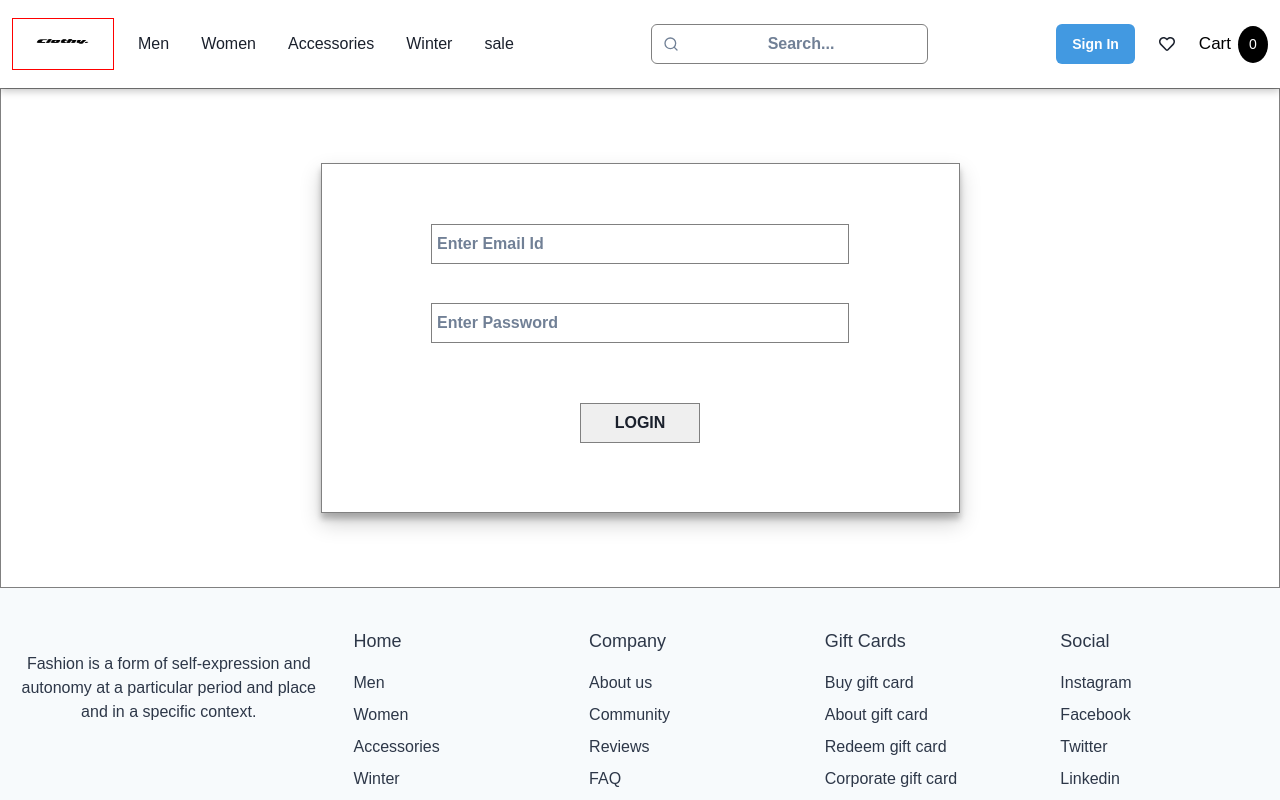
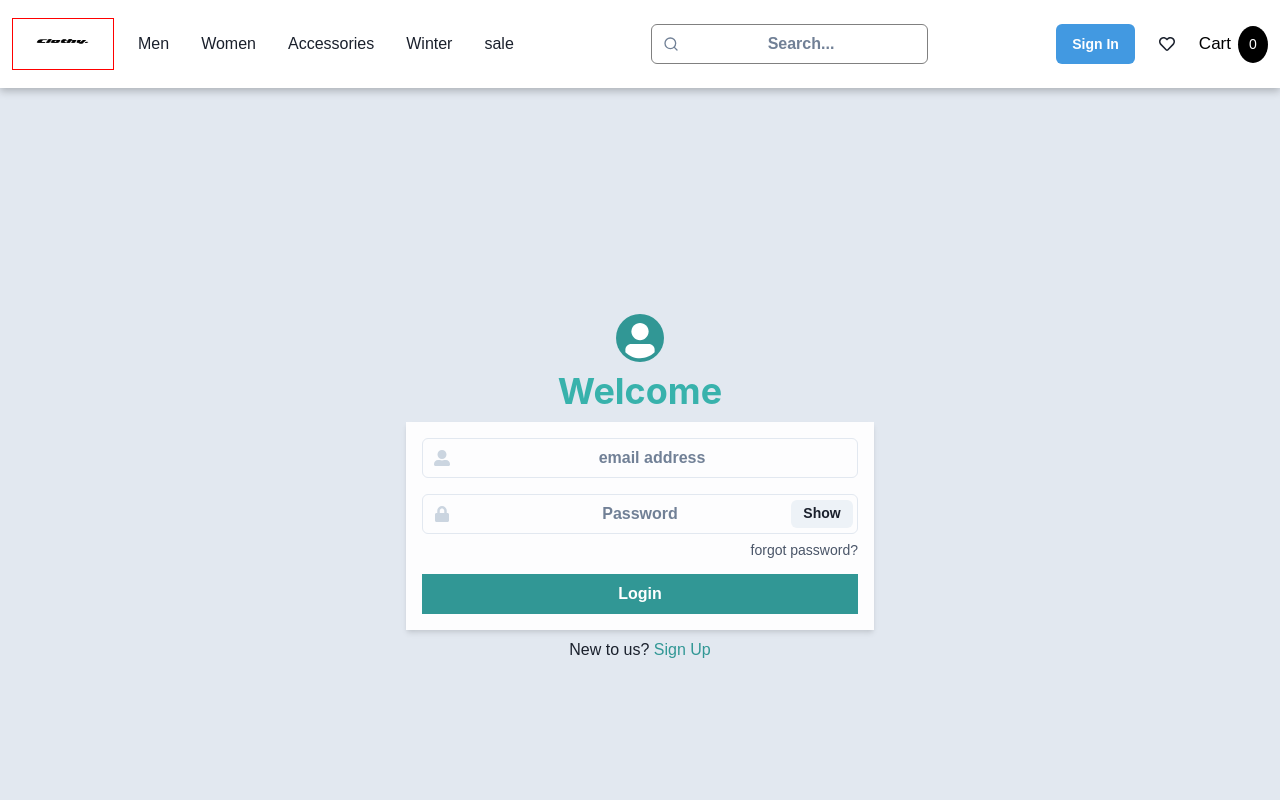
Before and after one commit to Surajy001/useful-hook-4555, a React (Create React App) app in the folder clothy/: page /admin-login in a window 1280 px wide. Shown: the top 800 px of the page. Built offline with nearby package versions, Linux system fonts and the light colour scheme.

Commit message:
last-date

```diff
--- a/clothy/db.json
+++ b/clothy/db.json
@@ -1,4 +1,10 @@
 {
+  "adminlogin":[
+       {
+        "email":"psaurabh574@gmail.com",
+        "password":"cloty@123"
+       }
+  ],
     "men":[
 
           {
--- a/clothy/package.json
+++ b/clothy/package.json
@@ -27,7 +27,7 @@
     "web-vitals": "^2.1.4"
   },
   "scripts": {
-    "server": "json-server -w db.json -p 8080",
+    "server": "json-server --watch db.json --port 8080",
     "start": "react-scripts start",
     "build": "react-scripts build",
     "test": "react-scripts test",
--- a/clothy/src/Components/Footer/Footer.jsx
+++ b/clothy/src/Components/Footer/Footer.jsx
@@ -59,7 +59,7 @@ export const Footer = () => {
             <Link href={'#'}>Women</Link>
             <Link href={'#'}>Accessories</Link>
             <Link href={'#'}>Winter</Link>
-            <Link href={"/admin"}>Admin Page</Link>
+            <Link href={"/admin-login"}>Admin Page</Link>
           </Stack>
           <Stack align={'flex-start'}>
             <ListHeader>Company</ListHeader>
--- a/clothy/src/Pages/AdminLogin.jsx
+++ b/clothy/src/Pages/AdminLogin.jsx
@@ -1,86 +1,233 @@
 
-import React, { useState } from 'react'
-import styled from 'styled-components'
-import {useDispatch} from 'react-redux'
-import { AdminLoginAction } from '../Redux/Admin/Login/action'
+// import React, { useState } from 'react'
+// import styled from 'styled-components'
+// import {useDispatch} from 'react-redux'
+// import { AdminLoginAction } from '../Redux/Admin/Login/action'
 
+// const init = {
+//     email:'',
+//     password:''
+// }
+
+// const AdminLogin = () => {
+//   const dispatch = useDispatch()
+//     const [formState,setFormState] = useState(init)
+
+//     const handleChange = (e)=> {
+//        const {name,value} = e.target
+//        let newObj ={
+//         ...formState,
+//         [name]:value,
+//        }
+
+//        setFormState(newObj)
+//     }
+
+//    const handleSubmit =(e)=> {
+//     e.preventDefault()
+//         dispatch(AdminLoginAction())
+//    }
+
+//   return (
+//     <DIV>
+//       <form onSubmit={handleSubmit} >
+//         <input type="text"   placeholder='Enter Email Id' name='email' value={formState.email} onChange={handleChange} />
+//         <input type="text" placeholder='Enter Password' name='password' value={formState.password} onChange={handleChange} />
+//         <input type="submit" value="LOGIN"  />
+//       </form>
+//     </DIV>
+//   )
+// }
+
+// export default AdminLogin
+// const DIV = styled.div`
+
+//         height: 500px;
+//         border: 1px solid gray;
+//         display: flex;
+//         flex-direction:column;
+//         justify-content: center;
+//         box-shadow: rgba(0, 0, 0, 0.19) 0px 10px 20px, rgba(0, 0, 0, 0.23) 0px 6px 6px;
+
+//     form{
+//         width: 50%;
+//         height: 350px;
+//         border: 1px solid gray;
+//         margin: 20px auto;
+//         display: flex;
+//         flex-direction:column;
+//         align-items: center;
+
+//         align-content:center;
+//         justify-content:space-evenly;
+//         padding: 20px;
+//         box-shadow: rgba(0, 0, 0, 0.19) 0px 10px 20px, rgba(0, 0, 0, 0.23) 0px 6px 6px;
+
+
+//     }
+//     input[type=text]{
+//         width: 70%;
+//         height: 40px;
+//         border: 1px solid gray;
+//         padding: 5px;
+//         text-align: left;
+//         border-radius:0px;
+
+//     }
+//     input[type=submit]{
+//         width: 20%;
+//         height: 40px;
+//         border: 1px solid gray;
+//         border-radius:0px;
+
+//     }
+
+
+// `
+import { useEffect, useState } from "react";
+import {
+  Flex,
+  Heading,
+  Input,
+  Button,
+  InputGroup,
+  Stack,
+  InputLeftElement,
+  chakra,
+  Box,
+  Link,
+  Avatar,
+  FormControl,
+  FormHelperText,
+  InputRightElement
+} from "@chakra-ui/react";
+import { FaUserAlt, FaLock } from "react-icons/fa";
+import { useDispatch, useSelector } from "react-redux";
+import {adminLoginAction } from "../Redux/Admin/Login/action";
+import { useNavigate } from "react-router-dom";
+
+const CFaUserAlt = chakra(FaUserAlt);
+const CFaLock = chakra(FaLock);
 const init = {
   email:'',
   password:''
 }
 
 const AdminLogin = () => {
+  const navigate = useNavigate()
+
+  const data = useSelector((store)=>store.adminLoginReducer.admindata)
+  const isAuth= useSelector((store)=>store.adminLoginReducer.isAuth)
+  console.log(data,isAuth)
+
   const dispatch = useDispatch()
+
+  const [showPassword, setShowPassword] = useState(false);
+
+  const handleShowClick = () => setShowPassword(!showPassword);
+
+  // for login
   const [formState,setFormState] = useState(init)
 
-    const handleChange = (e)=> {
-       const {name,value} = e.target
-       let newObj ={
+  const ClickHandle = (e)=>{
+
+   const {name , value} = e.target;
+   let newObj = {
     ...formState,
-        [name]:value,
+    [name]:value
    }
-
    setFormState(newObj)
   }
 
-   const handleSubmit =(e)=> {
-    e.preventDefault()
-        dispatch(AdminLoginAction())
+  const handleSubmit = (e)=>{
+    e.preventDefault();
+    dispatch(adminLoginAction(formState)).then((res)=>{
+         navigate("/admin-dashboard")
+    })
+
+
+
   }
 
   return (
-    <DIV>
-      <form onSubmit={handleSubmit} >
-        <input type="text"   placeholder='Enter Email Id' name='email' value={formState.email} onChange={handleChange} />
-        <input type="text" placeholder='Enter Password' name='password' value={formState.password} onChange={handleChange} />
-        <input type="submit" value="LOGIN"  />
+    <Flex
+      flexDirection="column"
+      width="100wh"
+      height="100vh"
+      backgroundColor="gray.200"
+      justifyContent="center"
+      alignItems="center"
+    >
+      <Stack
+        flexDir="column"
+        mb="2"
+        justifyContent="center"
+        alignItems="center"
+      >
+        <Avatar bg="teal.500" />
+        <Heading color="teal.400">Welcome</Heading>
+        <Box minW={{ base: "90%", md: "468px" }}>
+          <form onSubmit={handleSubmit}>
+            <Stack
+              spacing={4}
+              p="1rem"
+              backgroundColor="whiteAlpha.900"
+              boxShadow="md"
+            >
+              <FormControl>
+                <InputGroup>
+                  <InputLeftElement
+                    pointerEvents="none"
+                    children={<CFaUserAlt color="gray.300" />}
+                  />
+                  <Input name="email" type="email"  placeholder="email address" onChange={ClickHandle}  value={formState.email}/>
+                </InputGroup>
+              </FormControl>
+              <FormControl>
+                <InputGroup>
+                  <InputLeftElement
+                    pointerEvents="none"
+                    color="gray.300"
+                    children={<CFaLock color="gray.300" />}
+                  />
+                  <Input
+                    type={showPassword ? "text" : "password"}
+                    placeholder="Password"
+                    onChange={ClickHandle}
+                    name="password"
+                    value={formState.password}
+                  />
+                  <InputRightElement width="4.5rem">
+                    <Button h="1.75rem" size="sm" onClick={handleShowClick}>
+                      {showPassword ? "Hide" : "Show"}
+                    </Button>
+                  </InputRightElement>
+                </InputGroup>
+                <FormHelperText textAlign="right">
+                  <Link>forgot password?</Link>
+                </FormHelperText>
+              </FormControl>
+              <Button
+                borderRadius={0}
+                type="submit"
+                variant="solid"
+                colorScheme="teal"
+                width="full"
+              >
+                Login
+              </Button>
+            </Stack>
           </form>
-    </DIV>
-  )
-}
+        </Box>
+      </Stack>
+      <Box>
+        New to us?{" "}
+        <Link color="teal.500" href="#">
+          Sign Up
+        </Link>
+      </Box>
+    </Flex>
+  );
+};
 
-export default AdminLogin
-const DIV = styled.div`
-
-        height: 500px;
-        border: 1px solid gray;
-        display: flex;
-        flex-direction:column;
-        justify-content: center;
-        box-shadow: rgba(0, 0, 0, 0.19) 0px 10px 20px, rgba(0, 0, 0, 0.23) 0px 6px 6px;
-
-    form{
-        width: 50%;
-        height: 350px;
-        border: 1px solid gray;
-        margin: 20px auto;
-        display: flex;
-        flex-direction:column;
-        align-items: center;
-
-        align-content:center;
-        justify-content:space-evenly;
-        padding: 20px;
-        box-shadow: rgba(0, 0, 0, 0.19) 0px 10px 20px, rgba(0, 0, 0, 0.23) 0px 6px 6px;
-
-
-    }
-    input[type=text]{
-        width: 70%;
-        height: 40px;
-        border: 1px solid gray;
-        padding: 5px;
-        text-align: left;
-        border-radius:0px;
-
-    }
-    input[type=submit]{
-        width: 20%;
-        height: 40px;
-        border: 1px solid gray;
-        border-radius:0px;
-
-    }
-
-
-`
+export default AdminLogin;
--- a/clothy/src/Pages/SingleProductPage.jsx
+++ b/clothy/src/Pages/SingleProductPage.jsx
@@ -9,7 +9,7 @@ const SingleProductPage = () => {
 
     const singlePage = () => {
         axios.get(`http://localhost:8080/men/${id}`).then(res => {
-            console.log(res.data)
+
             setData(res.data)
         }).catch(err => {
             console.log(err)
--- a/clothy/src/Redux/Admin/Login/action.js
+++ b/clothy/src/Redux/Admin/Login/action.js
@@ -1,6 +1,31 @@
+import axios from "axios"
+import { LOGIN_FAILURE, LOGIN_REQUEST, LOGIN_SUCCESS } from "../../actionType"
 
 
 
-export  const AdminLoginAction = (postObj)=>(dispatch)=>{
+export  const adminLoginAction = (obj)=>(dispatch)=>{
+    dispatch({type:LOGIN_REQUEST})
+    try {
+        return axios.get(`http://localhost:8080/adminlogin`).then(res=>{
+
+    //    console.log(obj)
+
+    //    console.log(res.data)
+        const newData = res.data
+        let newfinddata = newData.find(el=>el.email==obj.email && el.password == obj.password)
+
+        console.log("responcedata",newfinddata)
+
+        if(newfinddata){
+            dispatch({type:LOGIN_SUCCESS,payload:res.data})
+        }
+
+
+
+       })
+    } catch (error) {
+        console.log(error)
+        dispatch({type:LOGIN_FAILURE})
+    }
 
 }
--- a/clothy/src/Redux/Admin/Login/reducer.js
+++ b/clothy/src/Redux/Admin/Login/reducer.js
@@ -1,13 +1,38 @@
+import { LOGIN_FAILURE, LOGIN_REQUEST, LOGIN_SUCCESS } from "../../actionType";
+
 
  const init = {
     isLoading : false,
     isError:false,
-    admindata:[]
+    admindata:[],
+    isAuth:false
 
  }
  export const reducer = (state = init,{type,payload})=>{
       switch(type){
+        case LOGIN_REQUEST:{
+         return {
+            ...state,
+            isLoading:true,
+         }
+        }
+        case LOGIN_FAILURE:{
+         return{
+            ...state,
+            isLoading:false,
+            isError:true
 
+         }
+        }
+        case LOGIN_SUCCESS:{
+         return{
+            ...state,
+            isLoading:false,
+            isError:false,
+            admindata:[...payload],
+            isAuth:true,
+         }
+        }
         default:
             return state;
       }
```
Also changed, not shown: clothy/src/Components/PrivateRoute.jsx (added, +15 -0 lines). Lines whose indentation alone changed are shown as unchanged.
